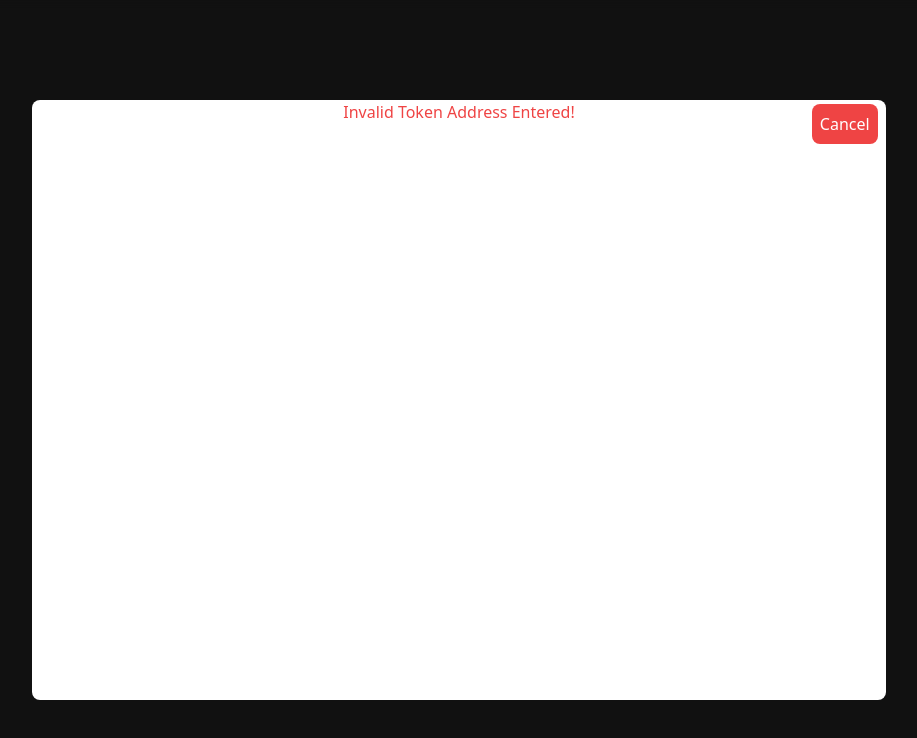
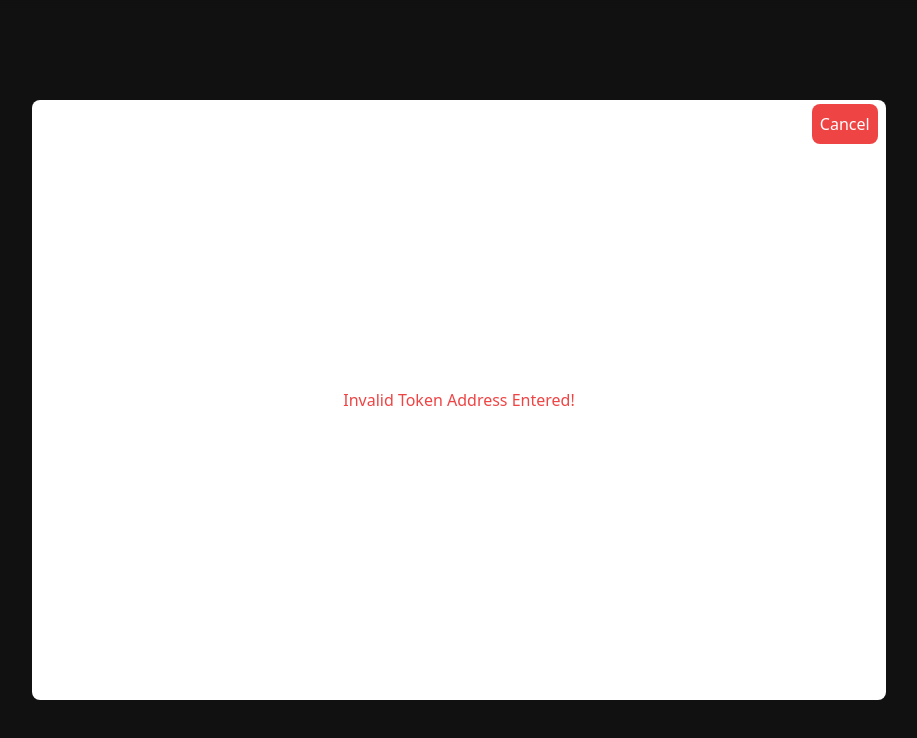
Before and after one commit to xylannerd/bitverse, a Next.js app: page /components/dashboard/addNftModal/addNftModal in a window 1280 px wide. Both pictures are taken after typing "Sample", "Sample" into the empty fields and a click on the input "Fetch NFT". Shown: the top 738 px of the page, without its empty margins (181-1098 px from the left). Built offline with nearby package versions, Linux system fonts and the light colour scheme; what tw-elements would draw is missing.

Commit message:
using node 16.x

```diff
--- a/package.json
+++ b/package.json
@@ -24,7 +24,7 @@
     "is-ipfs": "^6.0.1",
     "js-ipfs-fetch": "^3.4.0",
     "multiformats": "^9.6.3",
-    "next": "12.0.10",
+    "next": "12.1.0",
     "postcss": "^8.4.6",
     "react": "17.0.2",
     "react-blockies": "^1.4.1",
@@ -49,4 +49,5 @@
     "typescript": "^4.2.4"
   }
 
+
 }
--- a/pages/components/dashboard/addNftModal/nftPreview.tsx
+++ b/pages/components/dashboard/addNftModal/nftPreview.tsx
@@ -88,8 +88,8 @@ const NftPreview: React.FC<PropType> = ({
 
   if (isInvalidAddress) {
     return (
-      <div className="text-center text-red-500 w-full h-full items-center justify-center">
-        <div className="div"> Invalid Token Address Entered!</div>
+      <div className="flex text-center text-red-500 w-full h-full items-center justify-center">
+        <div className="text-center"> Invalid Token Address Entered!</div>
       </div>
     )
   } else if (errorOccured) {
```
Also changed, not shown: 1 other file (tests, documents, lock files or other folders).
